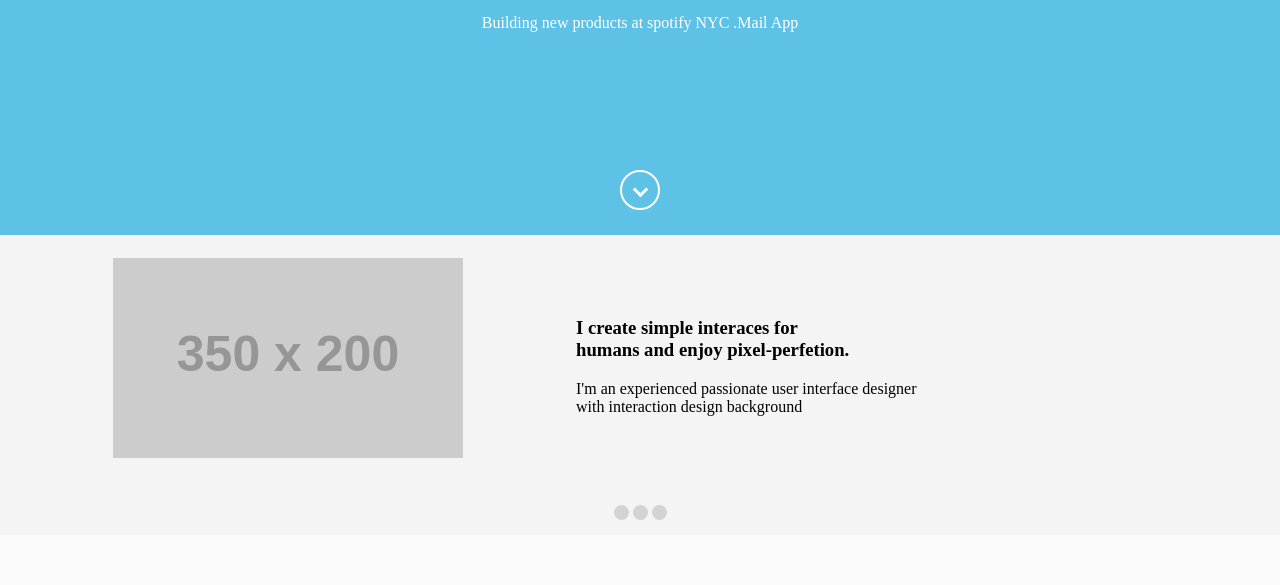
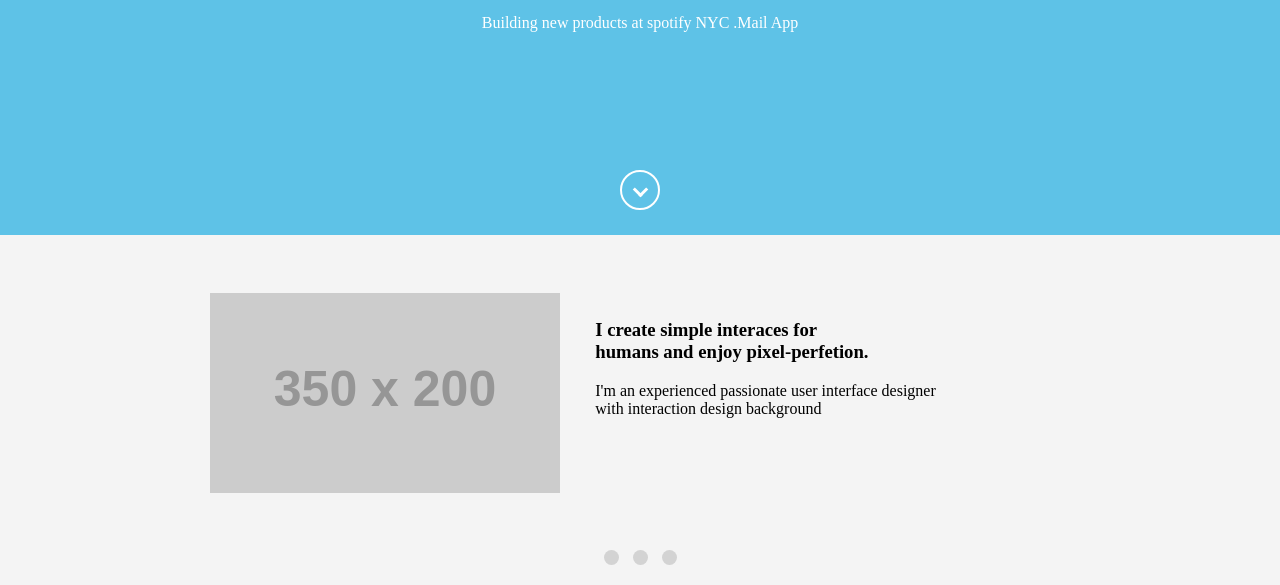
Before and after one commit to JakubK/Beetle, a website: page index.html in a window 1280 px wide. Shown: the part 215-800 px from the top of the page. Drawn offline with Linux system fonts and the light colour scheme; placeholder pictures from the web are drawn by us.

Commit message:
Replace the div in the 'Profession' section with image and adjust the font sizes

```diff
--- a/index.html
+++ b/index.html
@@ -36,7 +36,7 @@
     <section id="profession">
         <div>
             <div class="img-part">
-                <div></div>
+                <img src="http://placehold.it/350x200"/>
             </div>
             <div class="content-part">
                     <h3>I create simple interaces for<br/>
--- a/src/scss/index.scss
+++ b/src/scss/index.scss
@@ -161,7 +161,7 @@ body {
 }
 #profession
 {
-    height: 300px;
+    height: 350px;
     background-color: $professionBgColor;
     .dot-container
     {
@@ -171,7 +171,8 @@ body {
         .dot
         {
             background-color: lightgray;
-
+            margin-left: 5px;
+            margin-right: 5px;
             &:hover
             {
                 background-color: gray;
@@ -194,10 +195,11 @@ body {
         {
             display: block;
             width: 45%;
-            div
-            {
-                background: url('http://placehold.it/350x200') no-repeat center center;
-            }
+            display: flex;
+            flex-direction: column;
+            justify-content: center;
+            align-items: flex-end;
+            margin-right: 35px;
         }
     }
 }
@@ -435,11 +437,11 @@ body {
         width: 70%;
         margin: 0 auto;
 
-        input, textarea
+        input, textarea, select
         {
             border: 3px solid lightgray;
             border-radius: 7px;
-            font-size: 120%;
+            font-size: 20px;
             font-weight: bold;
             &:focus
             {
@@ -605,7 +607,7 @@ body {
     }
 }
 footer {
-    height: 200px;
+    height: 230px;
     background-color: $footerBgColor;
     padding-top: 40px;
     text-align: center;
```
Also changed, not shown: src/css/index.css.
